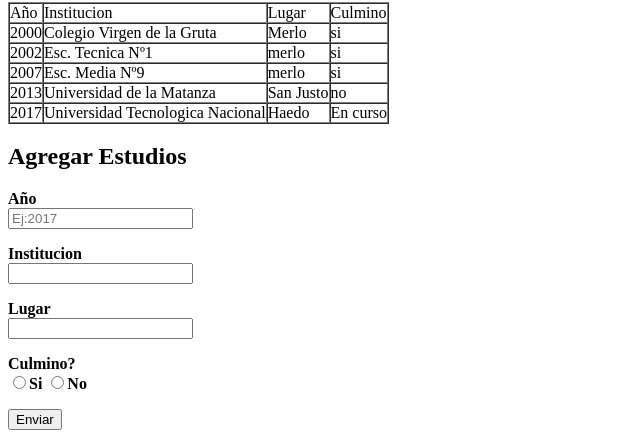
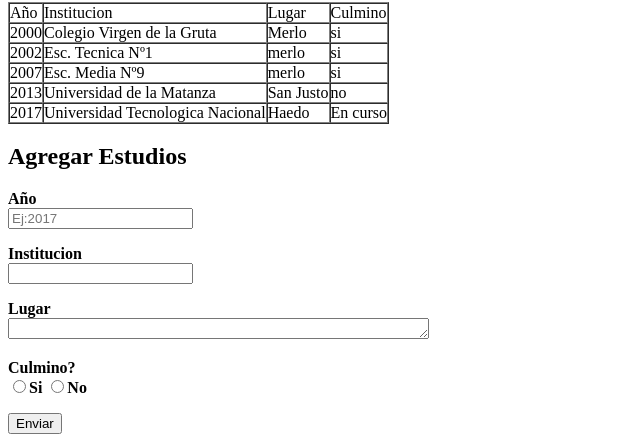
Before and after one commit to jona088/ExamenFinal, a plain HTML site: page EXAMEN FINAL/educacion.html in a window 1280 px wide. Shown: the part 478-924 px from the top of the page, without its empty margins (0-640 px from the left). Drawn offline with Linux system fonts and the light colour scheme.

Commit message:
Add files via upload

```diff
--- a/EXAMEN FINAL/educacion.html
+++ b/EXAMEN FINAL/educacion.html
@@ -2,6 +2,7 @@
 <html>
   <head>
     <meta charset="utf-8">
+    <meta name="viewport" content="width=device-width, user-scalable:no">
     <title>Educacion</title>
   </head>
   <body>
@@ -85,11 +86,12 @@
               </p>
               <p>
               <label for="Institucion"><strong>Institucion</strong></label><br>
-              <input type="text" name="institucion" required>
+              <input type="text" name="institucion" required="text" pattern="[A-Za-z]+" title="solo texto">
+
               </p>
               <p>
               <label for="Lugar"><strong>Lugar</strong></label><br>
-              <input type="text" name="Lugar">
+              <textarea name="Lugar" rows="1" cols="50"></textarea>
               </p>
               <p>
               <label for="Culmino"><strong>Culmino?</strong></label><br>
```
Also changed, not shown: EXAMEN FINAL/github/github_url.txt.txt (added).
